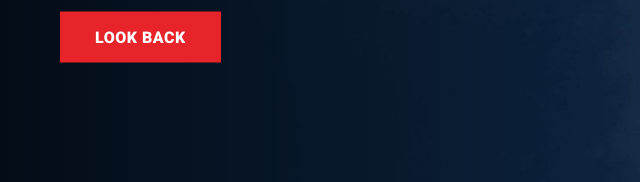
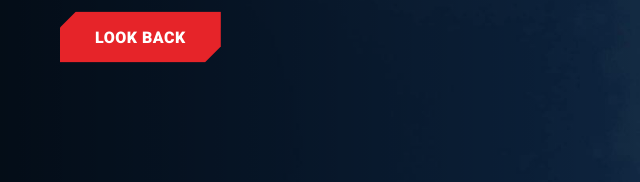
Before and after one commit to carlosmtzdev/marvel, a plain HTML site: page index.html in a window 1280 px wide. Shown: the part 400-582 px from the top of the page, 0-640 px from the left. Drawn offline with Linux system fonts and the light colour scheme.

Commit message:
Actualizado style.css, creando btn cta con clip-path

```diff
--- a/style.css
+++ b/style.css
@@ -215,12 +215,14 @@ a {
 	display: inline-block;
 	position: relative;
 	text-transform: uppercase;
+	clip-path: polygon(0 16px, 16px 0, 100% 0, 100% calc(100% - 16px), calc(100% - 16px) 100%, 0 100%);
 }
 
 .c-cta-btn:after, .c-cta-btn:before {
 	content:'';
 	display: block;
 	height: 16px;
+
 }
 
 .c-cta-btn:before {
```
